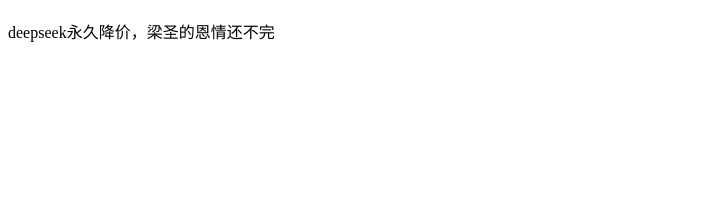
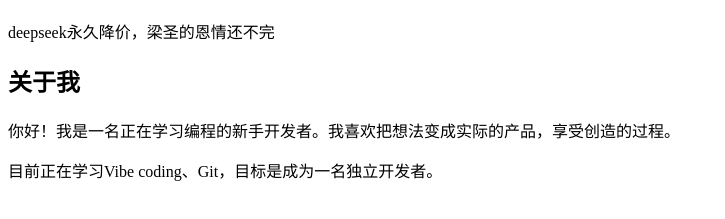
Before and after one commit to lnkks/lnkks, a plain HTML site: page index.html in a window 1280 px wide. Shown: the part 61-280 px from the top of the page, without its empty margins (0-725 px from the left). Drawn offline with Linux system fonts and the light colour scheme.

Commit message:
添加自我介绍区域

```diff
--- a/index.html
+++ b/index.html
@@ -11,5 +11,11 @@
         <h1>veromi</h1>
         <p>deepseek永久降价，梁圣的恩情还不完</p>
     </header>
+    <!-- 自我介绍 -->
+    <section>
+        <h2>关于我</h2>
+        <p>你好！我是一名正在学习编程的新手开发者。我喜欢把想法变成实际的产品，享受创造的过程。</p>
+        <p>目前正在学习Vibe coding、Git，目标是成为一名独立开发者。</p>
+    </section>
 </body>
 </html>
```
